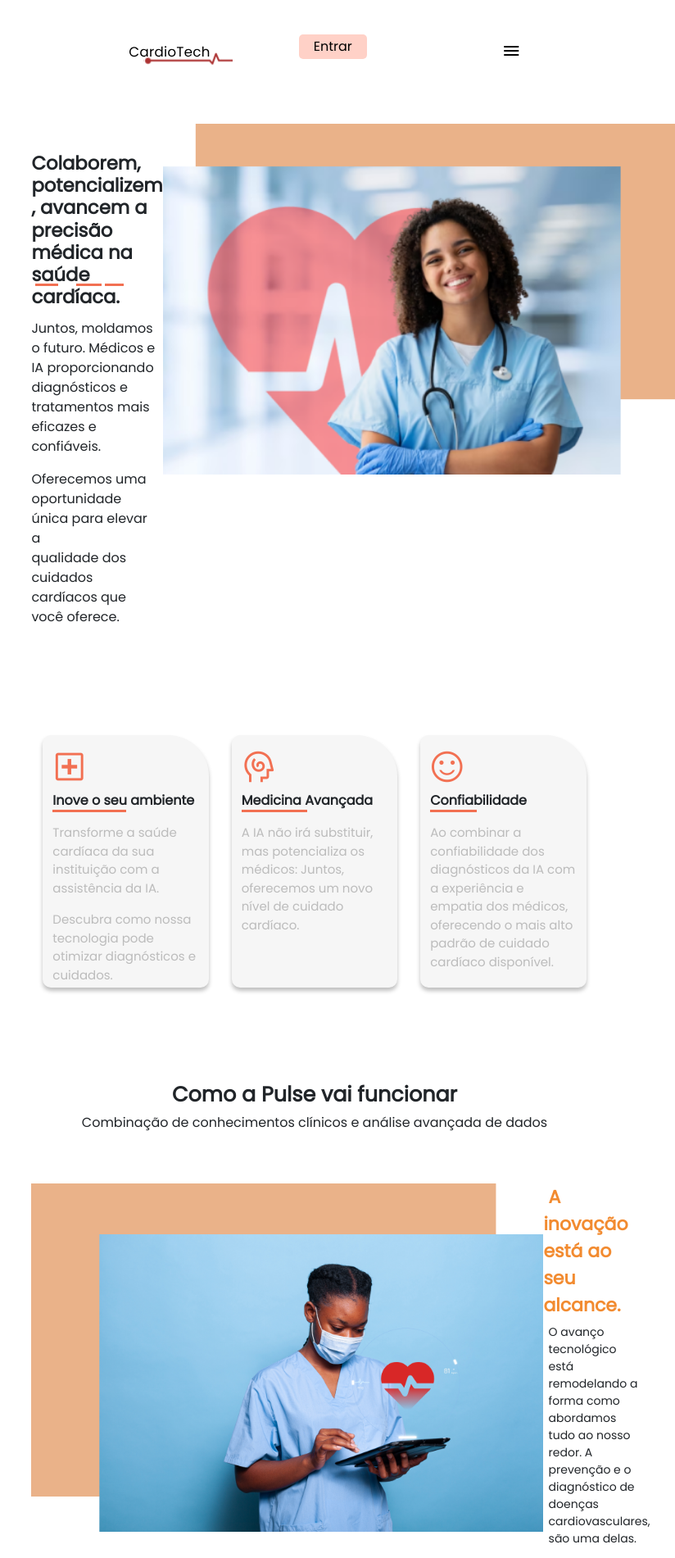
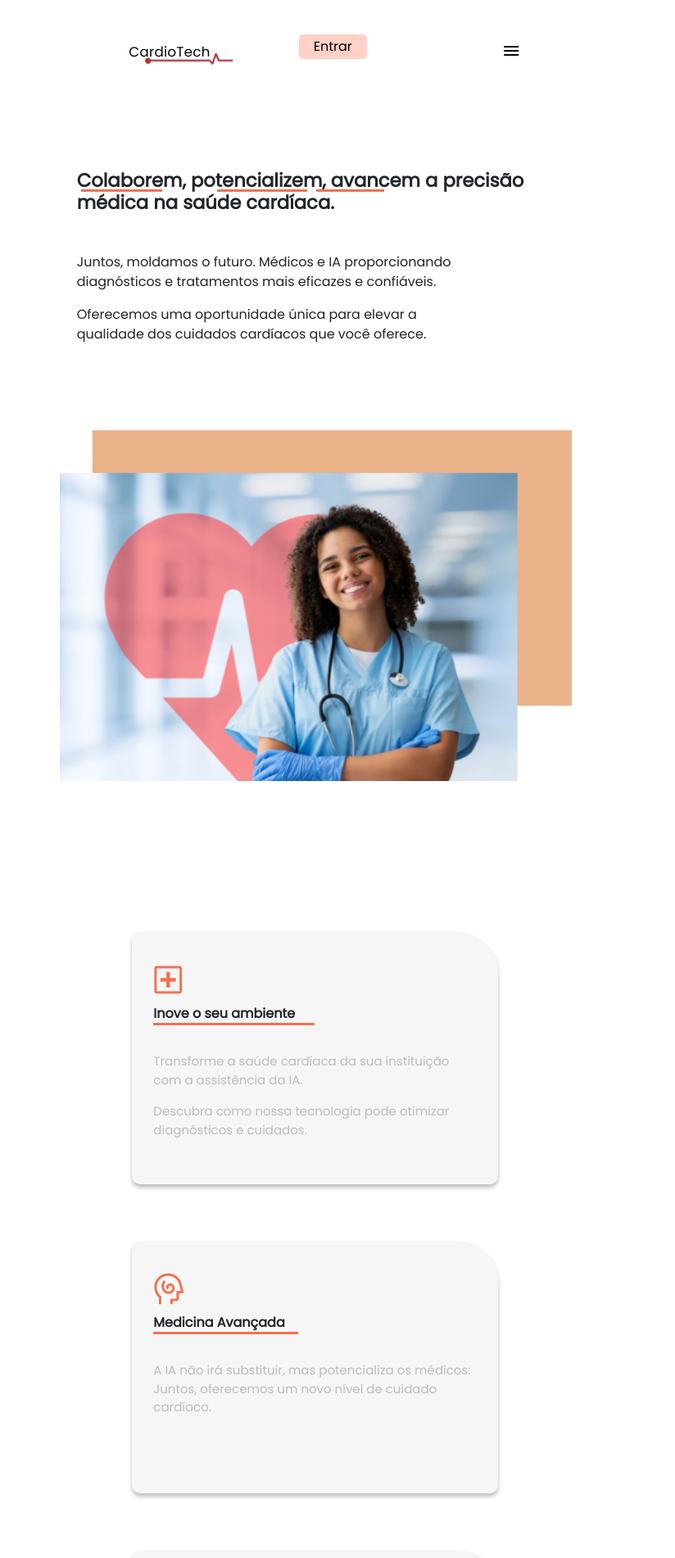
Before and after one commit to gabrieladnz/Web-CardioTech, an Angular app: page / in a window 768 px wide. Shown: the top 1901 px of the page at 82% size, 824 px wide, since content can reach past the window. Built offline with nearby package versions, Linux system fonts and the light colour scheme.

Commit message:
responsividade para tablets

```diff
--- a/src/app/components/footer/footer.component.css
+++ b/src/app/components/footer/footer.component.css
@@ -126,5 +126,29 @@
     .bpm-footer{
         width: 22%;
     }
+}
+
+
+@media screen and (min-width: 768px) and (max-width: 1023px){
+
+  .footer-section{
+  margin: 25% 0 0 0;
+}
+
+.info-container{
+  flex: 1;
+  flex-wrap: wrap;
+  justify-content: space-evenly;
+  margin: 10%;
+}
+
+.logo-area{
+  /* width: 70%; */
+  margin: 10%;
+}
+
+.rights-area{
+  margin: 10%;
+}
 
 }
--- a/src/app/pages/cardiotech/home.component.css
+++ b/src/app/pages/cardiotech/home.component.css
@@ -403,6 +403,7 @@
     right: 20px;
     text-align: center;
     transition: .5s ease;
+    z-index: 1;
   }
 
   .scroll-top::before{
@@ -567,6 +568,99 @@
 
    /* =================== INTRO AREA =================== */
 
+   .intro-container{
+    flex-wrap: wrap;
+  }
+
+  .text-area{
+    margin: 8%;
+  }
+
+  .home-img{
+  margin: 5%;
+  width: 25%;
+  }
+
+  .line-1:after{
+  bottom: 50%;
+  }
+
+.line-2:after{
+  bottom: 50%;
+  left: 31%;
+  }
+
+.line-3:after{
+  bottom: 50%;
+  left: 53%;
+  }
+
+/* =================== CARDS AREA =================== */
+
+.cards-container{
+  flex-wrap: wrap;
+}
+
+.card-1,
+.card-2,
+.card-3{
+  margin: 5%;
+}
+
+/* =================== PULSE AREA =================== */
+
+.pulse-area{
+  flex-wrap: wrap;
+  gap: 5rem;
+}
+
+.pulse-img{
+  margin: 8%;
+}
+
+/* =================== SOLUTIONS AREA =================== */
+
+.solution-pulse{
+  margin: 5% 0 20% 0;
+}
+
+.title-solutions{
+  margin: 0 0 0 5%;
+}
+
+.solutions-points{
+  align-items: center;
+  justify-content: center;
+  margin: 6%;
+}
+
+/* =================== NEWSLATTER AREA =================== */
+
+.key-text{
+  width: 300px;
+}
+
+.line-news-1::after{
+  bottom: 82%;
+  left: 6%;
+  width: 14%;
+}
+
+.line-news-2::after{
+  left: 16%;
+  width: 20%;
+}
+
+.line-news-3::after{
+  bottom: 30px;
+  left: 5%;
+  width: 50%;
+}
+
+.line-news-4::after{
+  left: 25%;
+  width: 25%;
+}
 
 }
 
@@ -596,6 +690,7 @@
  /* =================== NEWSLATTER AREA =================== */
 
  .line-news-1::after{
+  bottom: 120%;
   width: 20%;
   }
 
--- a/src/app/pages/cardiotech/home.component.html
+++ b/src/app/pages/cardiotech/home.component.html
@@ -209,9 +209,8 @@
     </section>
 </main>
 
-<app-footer></app-footer>
-
-
 <a class="scroll-top" *ngIf="isScroll" (click)="scrollTop()">
     <span class="material-symbols-outlined ecg-icon">keyboard_arrow_up</span>
 </a>
+
+<app-footer></app-footer>
```
